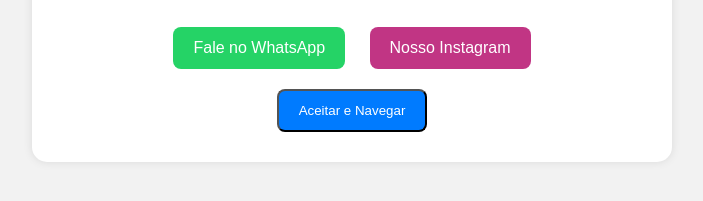
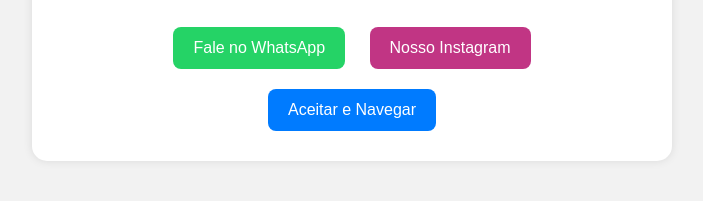
Before and after one commit to CMPassistec/cmp-wifi, a plain HTML site: page index.html in a window 1280 px wide. Shown: the part 375-576 px from the top of the page, without its empty margins (288-991 px from the left). Drawn offline with Linux system fonts and the light colour scheme.

Commit message:
Update index.html

```diff
--- a/index.html
+++ b/index.html
@@ -74,9 +74,7 @@
       <a class="btn btn-instagram" href="https://www.instagram.com/cmp.assistec/" target="_blank">Nosso Instagram</a>
     </div>
 
-    <form method="get" action="/index.html">
-    <input type="submit" class="btn accept-btn" value="Aceitar e Navegar">
-</form>
+  <a class="btn accept-btn" href="$continue">Aceitar e Navegar</a>
   </div>
 </body>
 </html>
```
